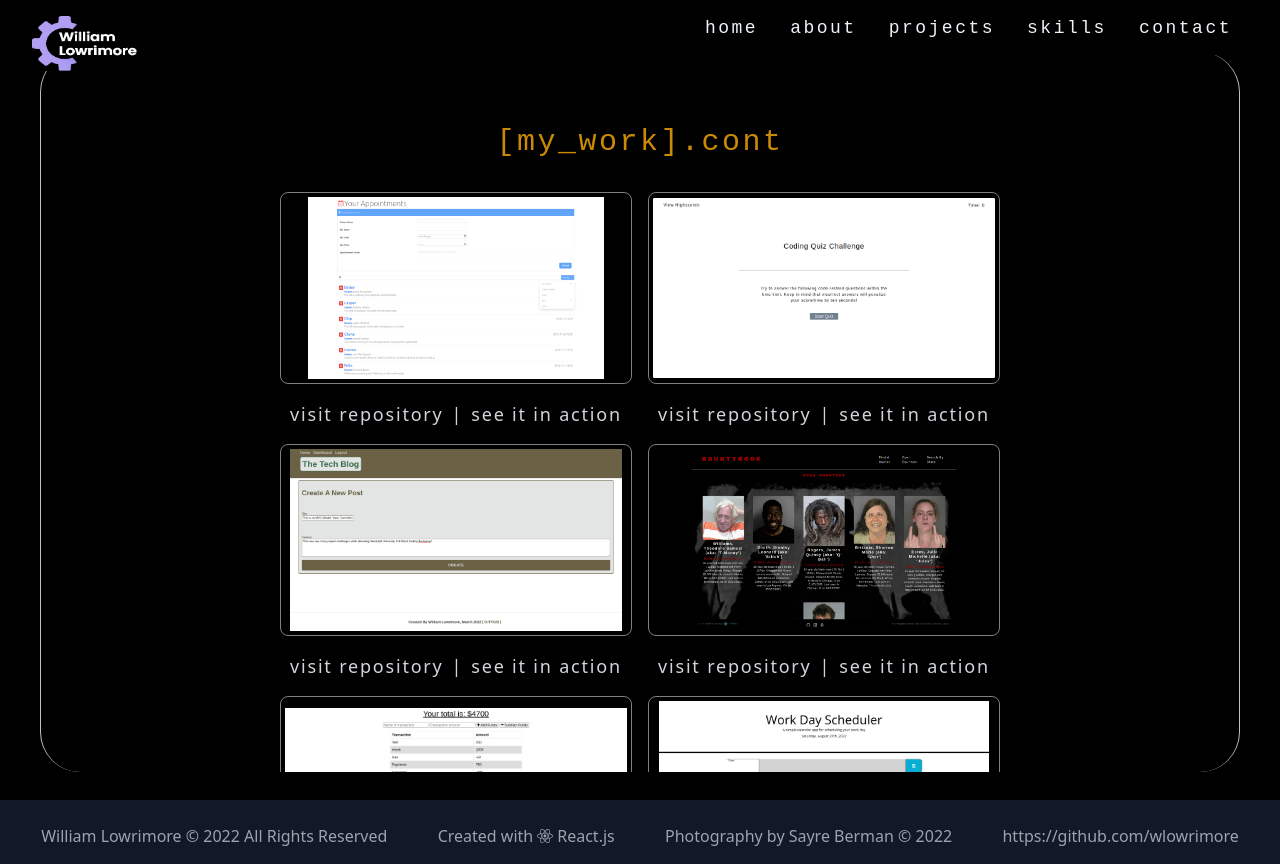
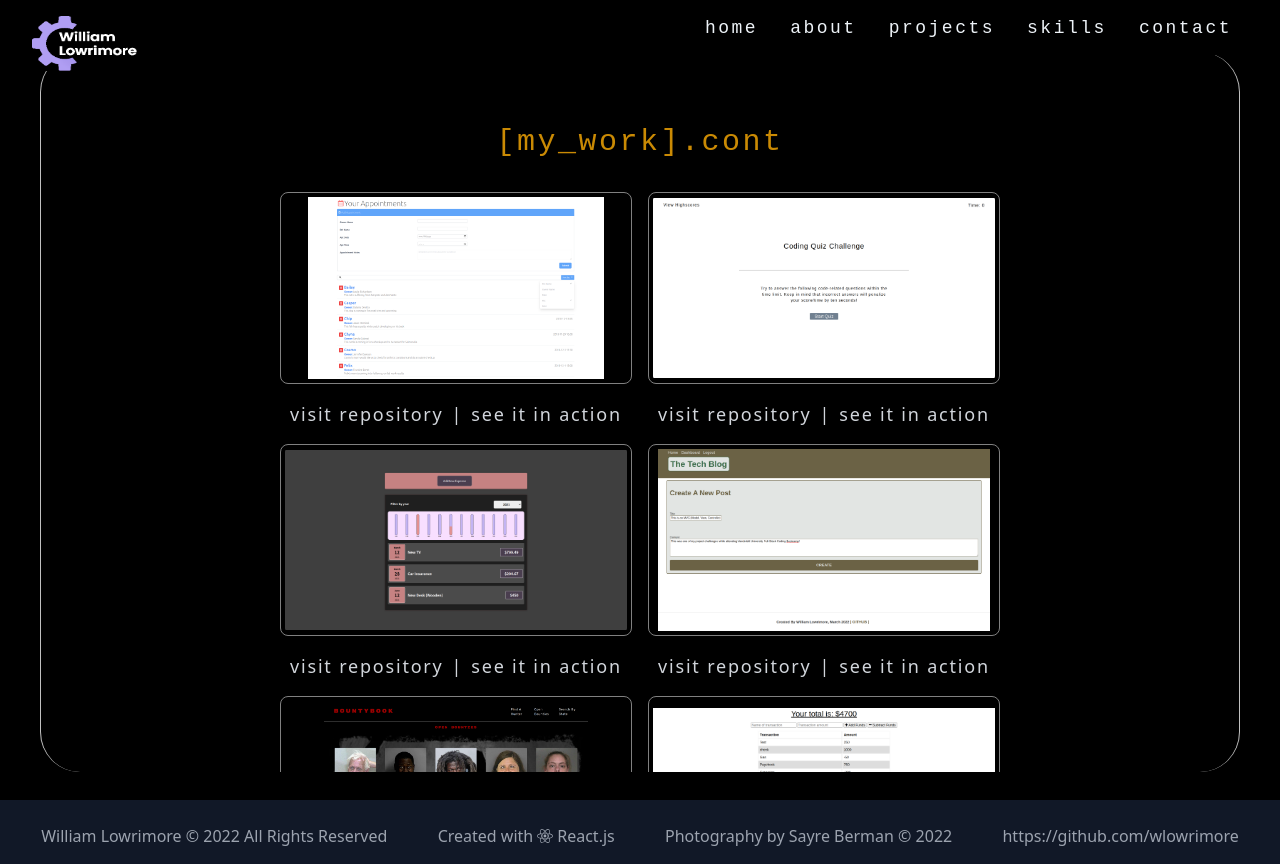
Before and after one commit to wlowrimore/pf22-23, a React (Create React App) app: page /all-projects in a window 1280 px wide. Built offline with nearby package versions, Linux system fonts and the light colour scheme.

Commit message:
adds expense tracker Udemy project

```diff
--- a/src/pages/ProjectData.js
+++ b/src/pages/ProjectData.js
@@ -1,6 +1,5 @@
 import { NavLink } from 'react-router-dom';
 import AllProjects from './AllProjects';
-import '../images/vetPic.png';
 
 // Data to be injected into 'AllProjects' card
 export default function ProjectData() {
@@ -20,6 +19,12 @@ export default function ProjectData() {
             img = {require('../images/codePic.png')}
             repo = "https://github.com/wlowrimore/vandy_bc_code_quiz_chlng4_2022"
             live = "https://wlowrimore.github.io/vandy_bc_code_quiz_chlng4_2022/"
+          />
+          <AllProjects
+            id = 'expense'
+            img = {require('../images/expensePic.png')}
+            repo = 'https://github.com/wlowrimore/udemy_react_project'
+            live = "https://serene-springs-59438.herokuapp.com/"
           />
           <AllProjects
             id = 'tech'
```
Also changed, not shown: src/images/expensePic.png (added).
